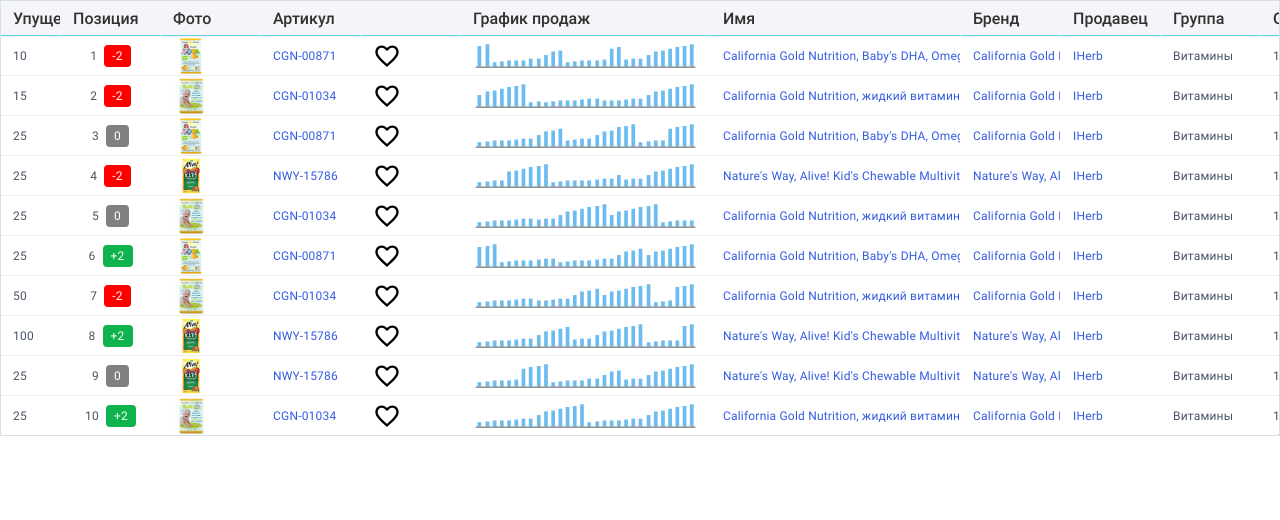
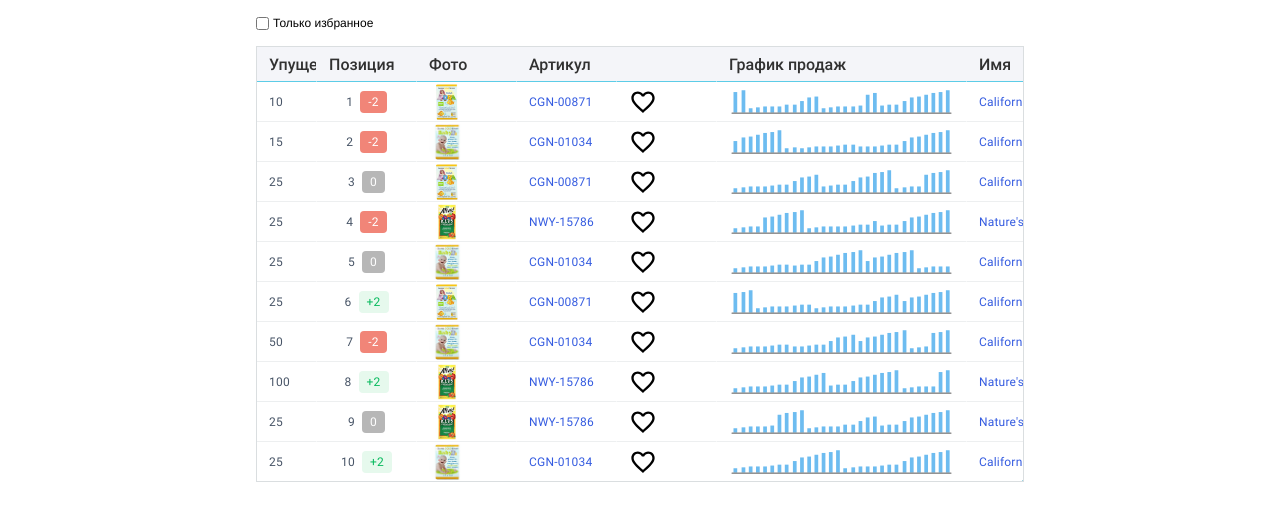
Before and after one commit to eugene-serb/eggheads-test-task, a Vue app: page / in a window 1280 px wide. Shown: the top 520 px of the page. Built offline with nearby package versions, Linux system fonts and the light colour scheme.

Commit message:
add filter for likes, put app into container, rename data to products, change colors for position, made wide resize column border, update README

```diff
--- a/src/App.vue
+++ b/src/App.vue
@@ -1,14 +1,19 @@
 <template>
-  <DataTable :products="products" />
+  <section class="container">
+    <FiltersRow />
+    <DataTable :products="products" />
+  </section>
 </template>
 
 <script>
+  import products from '@/assets/products.json';
+  import FiltersRow from '@/components/FiltersRow.vue';
   import DataTable from '@/components/DataTable.vue';
-  import products from '@/assets/data.json';
 
   export default {
     name: 'App',
     components: {
+      FiltersRow,
       DataTable,
     },
     data() {
@@ -25,12 +30,13 @@
     --color-black: #000000;
     --color-white: #FFFFFF;
     --color-blue: #345be0;
-    --color-red: red;
-    --color-green: #0fb34e;
-    --color-grey: grey;
+    --color-grey: #b7b7b7;
+    --color-red: #f18578;
+    --color-green-dark: #e6f9ed;
+    --color-green-light: #08ba5e;
     --font-family: Avenir, Helvetica, Arial, sans-serif;
     --font-color: var(--color-black);
-    --font-size:  calc(var(--step-size) * 3);
+    --font-size: calc(var(--step-size) * 3);
     --table-header-font-size: calc(var(--step-size) * 4);
     --table-column-font-size: calc(var(--step-size) * 3);
   }
@@ -39,6 +45,12 @@
     margin: 0;
     padding: 0;
     box-sizing: border-box;
+  }
+
+  .container {
+    padding: 0;
+    margin: 0 auto;
+    width: 100%;
   }
 
   html {
@@ -52,4 +64,22 @@
     -webkit-font-smoothing: antialiased;
     -moz-osx-font-smoothing: grayscale;
   }
+
+  @media (min-width: 768px) {
+    .container {
+      width: 640px;
+    }
+  }
+
+  @media (min-width: 1024px) {
+    .container {
+      width: 768px;
+    }
+  }
+
+  @media (min-width: 1440px) {
+    .container {
+      width: 1280px;
+    }
+  }
 </style>
--- a/src/components/DataTable.vue
+++ b/src/components/DataTable.vue
@@ -70,6 +70,31 @@
     mounted() {
       webix.ready(() => {
         this.webix = webix.ui(this.config, this.$el);
+
+        this.webix.registerFilter(
+          document.getElementById('likeInput'),
+          {
+            columnId: 'like',
+            prepare: function (filter) {
+              return filter;
+            },
+            compare: function (cell, filter) {
+              if (filter) {
+                return cell === true;
+              }
+
+              return true;
+            },
+          },
+          {
+            getValue: function (el) {
+              return el.checked;
+            },
+            setValue: function (el, value) {
+              el.checked = value;
+            },
+          },
+        );
       });
     },
   };
@@ -77,8 +102,9 @@
 
 <style>
   #table {
+    width: 100%;
     height: 100vh;
-    width: 100vw;
+    overflow: hidden;
   }
 
   .table__header {
@@ -143,7 +169,8 @@
   }
 
   .table__position-rate_plus {
-    background-color: var(--color-green);
+    background-color: var(--color-green-dark);
+    color: var(--color-green-light);
   }
 
   .table__position-rate_minus {
--- /dev/null
+++ b/src/components/FiltersRow.vue
@@ -0,0 +1,45 @@
+<template>
+  <div class="filters-row">
+    <div class="filters-row__likes-container">
+      <input
+        id="likeInput"
+        type="checkbox"
+        @change="handleLikes"
+      />
+      <label for="likeInput">Только избранное</label>
+    </div>
+  </div>
+</template>
+
+<script>
+  /* eslint-disable no-undef */
+
+  export default {
+    name: 'FiltersRow',
+    methods: {
+      handleLikes() {
+        $$('table').filterByAll()
+      },
+    },
+  };
+</script>
+
+<style>
+  .filters-row {
+    padding: 0;
+    margin: 16px 0;
+    display: flex;
+    flex-direction: row;
+    justify-content: flex-start;
+    align-items: center;
+    gap: 10px;
+  }
+
+  .filters-row__likes-container {
+    display: flex;
+    flex-direction: row;
+    justify-content: flex-start;
+    align-items: center;
+    gap: 0 4px;
+  }
+</style>
--- a/src/components/getConfig.js
+++ b/src/components/getConfig.js
@@ -6,12 +6,16 @@
 
 const getConfig = ({ products, handleLike }) => {
   return {
+    id: 'table',
     view: 'datatable',
     autoConfig: true,
     autowidth: false,
     autoheight: true,
-    resizeColumn: true,
+    resizeColumn: {
+      size: 4,
+    },
     dragColumn: 'order',
+    scroll: true,
     rowHeight: 40,
     data: products,
     columns: [
--- a/src/components/templates.js
+++ b/src/components/templates.js
@@ -15,7 +15,7 @@
       <span class="table__position-rate ${styles}">${item.rate}</span>
     </div>
   `;
-}
+};
 
 const image = (item) => {
   return `
@@ -23,7 +23,7 @@
       <img class="table__image" src="/assets/thumbs/${item.image}" />
     </div>
   `;
-}
+};
 
 const like = (item) => {
   return `
```
Also changed, not shown: src/assets/products.json (renamed from src/assets/data.json), 1 other file (tests, documents, lock files or other folders).
